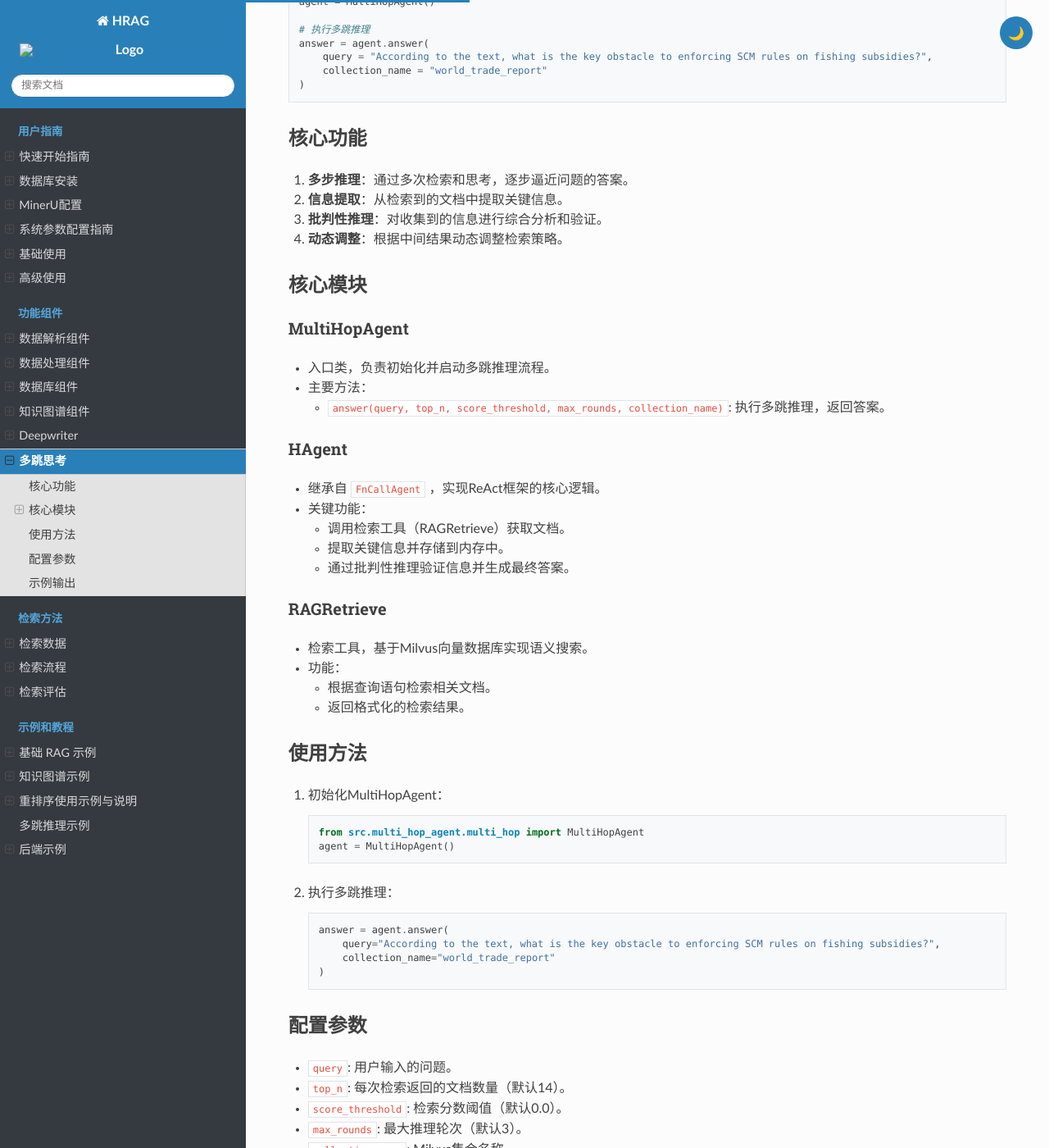
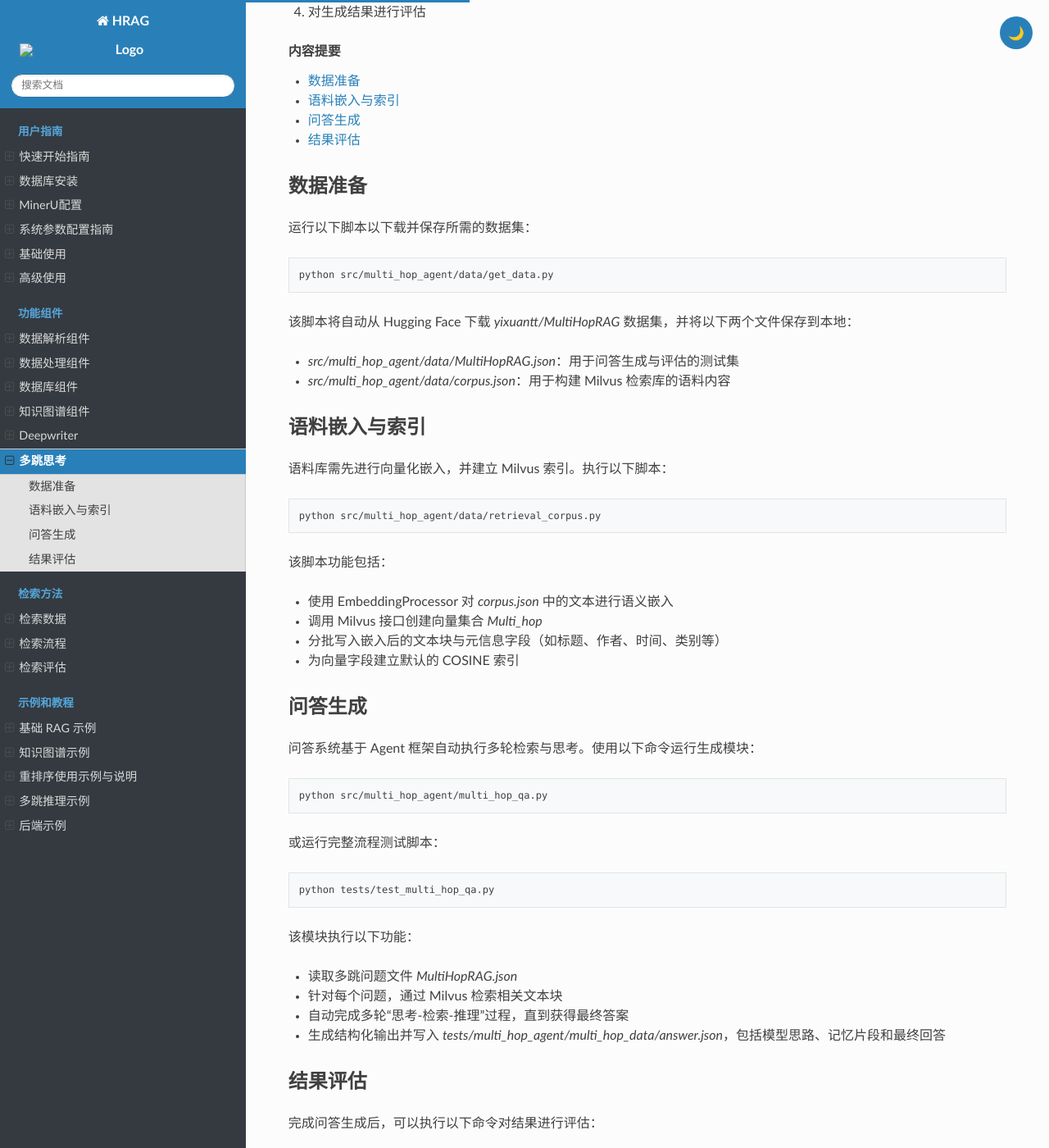
Before and after one commit to HetaTeam/Heta-docs, a Sphinx documentation site: the page built from source/components/multi_hop.rst, in a window 1280 px wide and 1400 px high, scrolled down 357 px. Shown: the whole window at 82% size. Built offline with Sphinx 7.4.7 and the Read the Docs theme 3.1.0, drawn with Linux system fonts in a browser that asks for light colours; some of the changed text lies outside the part shown.

Commit message:
multi_hop

```diff
--- a/source/components/multi_hop.rst
+++ b/source/components/multi_hop.rst
@@ -5,106 +5,83 @@
 
 本章节详细介绍了 HRAG 系统中的多跳思考组件。其能够处理需要多步推理的复杂问题。该组件通过结合语义检索、信息提取和批判性推理，逐步收集和整合信息，最终生成准确的答案。
 
-下面提供了一个使用 Milvus 查询的实例。需要提供查询问题与对应 Milvus 数据库名称两个参数。
+多跳思考在 MultiHop-RAG 数据集上的使用流程包括四个主要步骤：
 
-.. code-block:: python
+1. 下载并准备多跳数据
+2. 为语料创建向量索引（Milvus）
+3. 进行多跳问答生成
+4. 对生成结果进行评估
 
-    from src.multi_hop_agent.multi_hop import MultiHopAgent
+.. contents:: 内容提要
+   :local:
+   :depth: 2
 
-    # 初始化多跳代理
-    agent = MultiHopAgent()
+数据准备
+--------------------
 
-    # 执行多跳推理
-    answer = agent.answer(
-        query = "According to the text, what is the key obstacle to enforcing SCM rules on fishing subsidies?",
-        collection_name = "world_trade_report"
-    )
+运行以下脚本以下载并保存所需的数据集：
+
+.. code-block:: bash
+
+    python src/multi_hop_agent/data/get_data.py
+
+该脚本将自动从 Hugging Face 下载 `yixuantt/MultiHopRAG` 数据集，并将以下两个文件保存到本地：
+
+- `src/multi_hop_agent/data/MultiHopRAG.json`：用于问答生成与评估的测试集
+- `src/multi_hop_agent/data/corpus.json`：用于构建 Milvus 检索库的语料内容
+
+语料嵌入与索引
+--------------------
+
+语料库需先进行向量化嵌入，并建立 Milvus 索引。执行以下脚本：
+
+.. code-block:: bash
+
+    python src/multi_hop_agent/data/retrieval_corpus.py
+
+该脚本功能包括：
+
+- 使用 EmbeddingProcessor 对 `corpus.json` 中的文本进行语义嵌入
+- 调用 Milvus 接口创建向量集合 `Multi_hop`
+- 分批写入嵌入后的文本块与元信息字段（如标题、作者、时间、类别等）
+- 为向量字段建立默认的 COSINE 索引
+
+问答生成
+--------------------
+
+问答系统基于 Agent 框架自动执行多轮检索与思考。使用以下命令运行生成模块：
+
+.. code-block:: bash
+
+    python src/multi_hop_agent/multi_hop_qa.py
+
+或运行完整流程测试脚本：
+
+.. code-block:: bash
+
+    python tests/test_multi_hop_qa.py
+
+该模块执行以下功能：
+
+- 读取多跳问题文件 `MultiHopRAG.json`
+- 针对每个问题，通过 Milvus 检索相关文本块
+- 自动完成多轮“思考-检索-推理”过程，直到获得最终答案
+- 生成结构化输出并写入 `tests/multi_hop_agent/multi_hop_data/answer.json`，包括模型思路、记忆片段和最终回答
+
+结果评估
+--------------------
+
+完成问答生成后，可以执行以下命令对结果进行评估：
+
+.. code-block:: bash
+
+    python src/multi_hop_agent/qa_evaluate.py
+
+或继续运行测试脚本 `test_multi_hop_qa.py`（已包含评估步骤）：
+
+.. code-block:: bash
+
+    python tests/test_multi_hop_qa.py
 
 
-核心功能
---------
-
-1. **多步推理**：通过多次检索和思考，逐步逼近问题的答案。
-2. **信息提取**：从检索到的文档中提取关键信息。
-3. **批判性推理**：对收集到的信息进行综合分析和验证。
-4. **动态调整**：根据中间结果动态调整检索策略。
-
-核心模块
---------
-
-MultiHopAgent
-~~~~~~~~~~~~~
-
-- 入口类，负责初始化并启动多跳推理流程。
-
-- 主要方法：
-
-  - ``answer(query, top_n, score_threshold, max_rounds, collection_name)``: 执行多跳推理，返回答案。
-
-HAgent
-~~~~~~
-- 继承自 ``FnCallAgent`` ，实现ReAct框架的核心逻辑。
-
-- 关键功能：
-
-  - 调用检索工具（RAGRetrieve）获取文档。
-
-  - 提取关键信息并存储到内存中。
-
-  - 通过批判性推理验证信息并生成最终答案。
-
-RAGRetrieve
-~~~~~~~~~~~
-
-- 检索工具，基于Milvus向量数据库实现语义搜索。
-
-- 功能：
-
-  - 根据查询语句检索相关文档。
-
-  - 返回格式化的检索结果。
-
-使用方法
---------
-
-1. 初始化MultiHopAgent：
-
-   .. code-block:: python
-
-      from src.multi_hop_agent.multi_hop import MultiHopAgent
-      agent = MultiHopAgent()
-
-2. 执行多跳推理：
-
-   .. code-block:: python
-
-      answer = agent.answer(
-          query="According to the text, what is the key obstacle to enforcing SCM rules on fishing subsidies?",
-          collection_name="world_trade_report"
-      )
-
-配置参数
---------
-
-- ``query``: 用户输入的问题。
-
-- ``top_n``: 每次检索返回的文档数量（默认14）。
-
-- ``score_threshold``: 检索分数阈值（默认0.0）。
-
-- ``max_rounds``: 最大推理轮次（默认3）。
-
-- ``collection_name``: Milvus集合名称。
-
-示例输出
---------
-
-.. code-block:: json
-
-   [
-       {
-           "thoughts": "Initial reasoning about the query...",
-           "memory": "Extracted information from documents...",
-           "answer": "Final answer after multi-hop reasoning..."
-       }
-   ]
+评估结果会按照问题类型（如 multi-hop、comparison 等）分类展示，同时给出整体平均指标。
--- a/source/examples/multi_hop.rst
+++ b/source/examples/multi_hop.rst
@@ -19,3 +19,92 @@
         query = "According to the text, what is the key obstacle to enforcing SCM rules on fishing subsidies?",
         collection_name = "world_trade_report"
     )
+
+
+核心功能
+--------
+
+1. **多步推理**：通过多次检索和思考，逐步逼近问题的答案。
+2. **信息提取**：从检索到的文档中提取关键信息。
+3. **批判性推理**：对收集到的信息进行综合分析和验证。
+4. **动态调整**：根据中间结果动态调整检索策略。
+
+核心模块
+--------
+
+MultiHopAgent
+~~~~~~~~~~~~~
+
+- 入口类，负责初始化并启动多跳推理流程。
+
+- 主要方法：
+
+  - ``answer(query, top_n, score_threshold, max_rounds, collection_name)``: 执行多跳推理，返回答案。
+
+HAgent
+~~~~~~
+- 继承自 ``FnCallAgent`` ，实现ReAct框架的核心逻辑。
+
+- 关键功能：
+
+  - 调用检索工具（RAGRetrieve）获取文档。
+
+  - 提取关键信息并存储到内存中。
+
+  - 通过批判性推理验证信息并生成最终答案。
+
+RAGRetrieve
+~~~~~~~~~~~
+
+- 检索工具，基于Milvus向量数据库实现语义搜索。
+
+- 功能：
+
+  - 根据查询语句检索相关文档。
+
+  - 返回格式化的检索结果。
+
+使用方法
+--------
+
+1. 初始化MultiHopAgent：
+
+   .. code-block:: python
+
+      from src.multi_hop_agent.multi_hop import MultiHopAgent
+      agent = MultiHopAgent()
+
+2. 执行多跳推理：
+
+   .. code-block:: python
+
+      answer = agent.answer(
+          query="According to the text, what is the key obstacle to enforcing SCM rules on fishing subsidies?",
+          collection_name="world_trade_report"
+      )
+
+配置参数
+--------
+
+- ``query``: 用户输入的问题。
+
+- ``top_n``: 每次检索返回的文档数量（默认14）。
+
+- ``score_threshold``: 检索分数阈值（默认0.0）。
+
+- ``max_rounds``: 最大推理轮次（默认3）。
+
+- ``collection_name``: Milvus集合名称。
+
+示例输出
+--------
+
+.. code-block:: json
+
+   [
+       {
+           "thoughts": "Initial reasoning about the query...",
+           "memory": "Extracted information from documents...",
+           "answer": "Final answer after multi-hop reasoning..."
+       }
+   ]
```
Also changed, not shown: source/advanced_usage.rst (+12 -2 lines), source/basic_usage.rst (line endings or trailing spaces).
